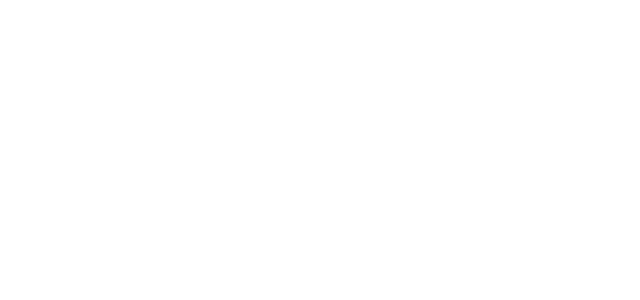
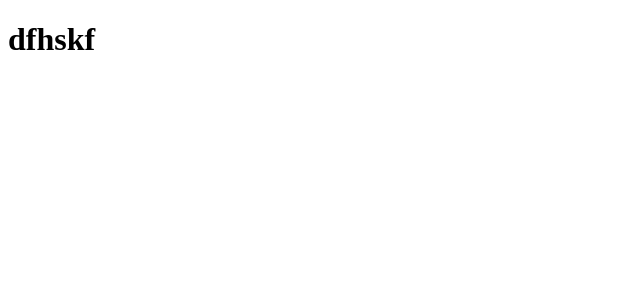
Before and after one commit to codeit-bootcamp-frontend/0-crypto-meter-techno-leaders, a React (Vite) app: page / in a window 1280 px wide. Shown: the top 300 px of the page, without its empty margins (0-640 px from the left). Built offline with nearby package versions, Linux system fonts and the light colour scheme.

Commit message:
init: linter 설정

```diff
--- a/src/App.css
+++ b/src/App.css
@@ -0,0 +1,3 @@
+.class {
+  background-color: aliceblue;
+}
--- a/src/App.jsx
+++ b/src/App.jsx
@@ -1,7 +1,7 @@
-import "./App.css";
+import './App.css';
 
 function App() {
-  return <></>;
+  return <h1>dfhskf</h1>;
 }
 
 export default App;
```
Also changed, not shown: package.json (+7 -1 lines), .eslintrc.cjs (deleted), .eslintrc.json (added), 2 other files (tests, documents, lock files or other folders).
